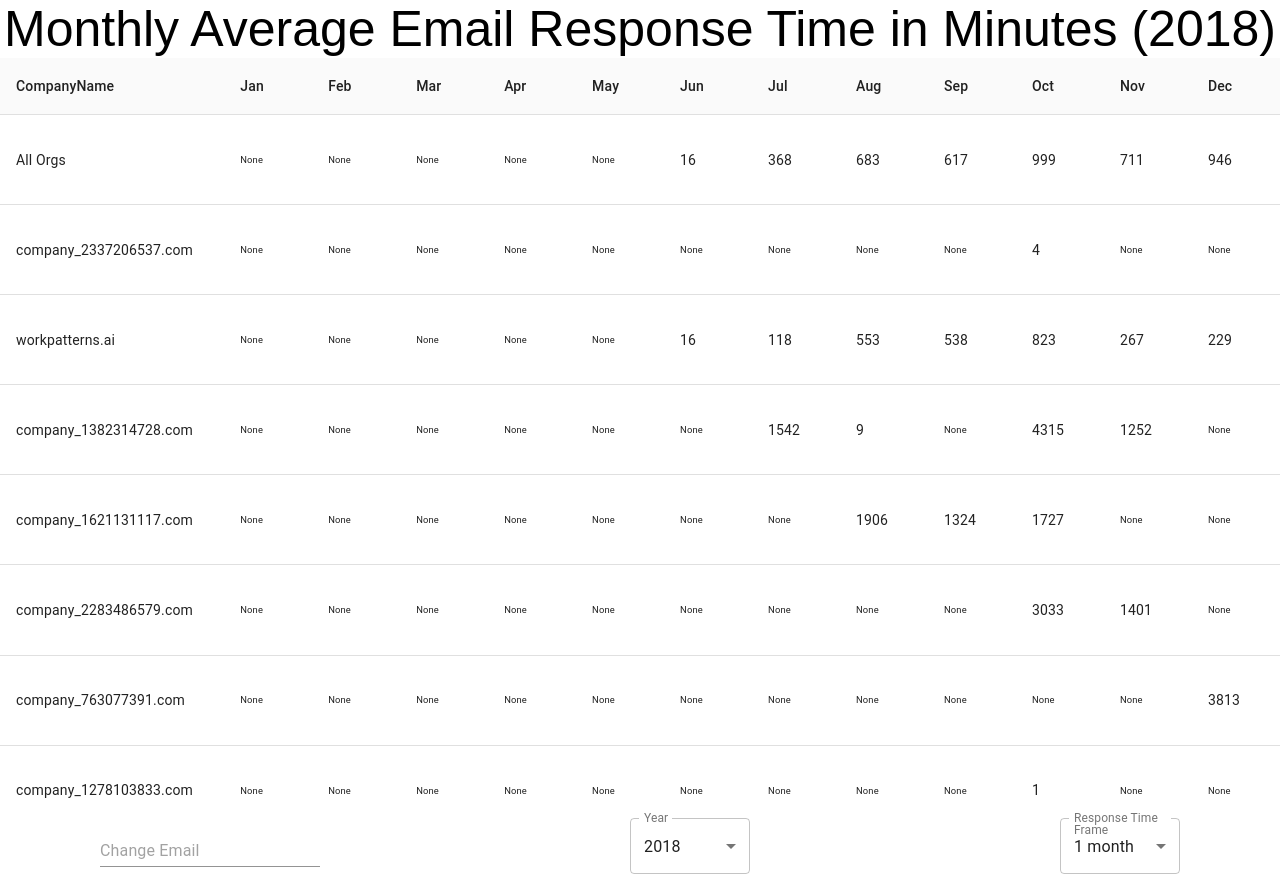
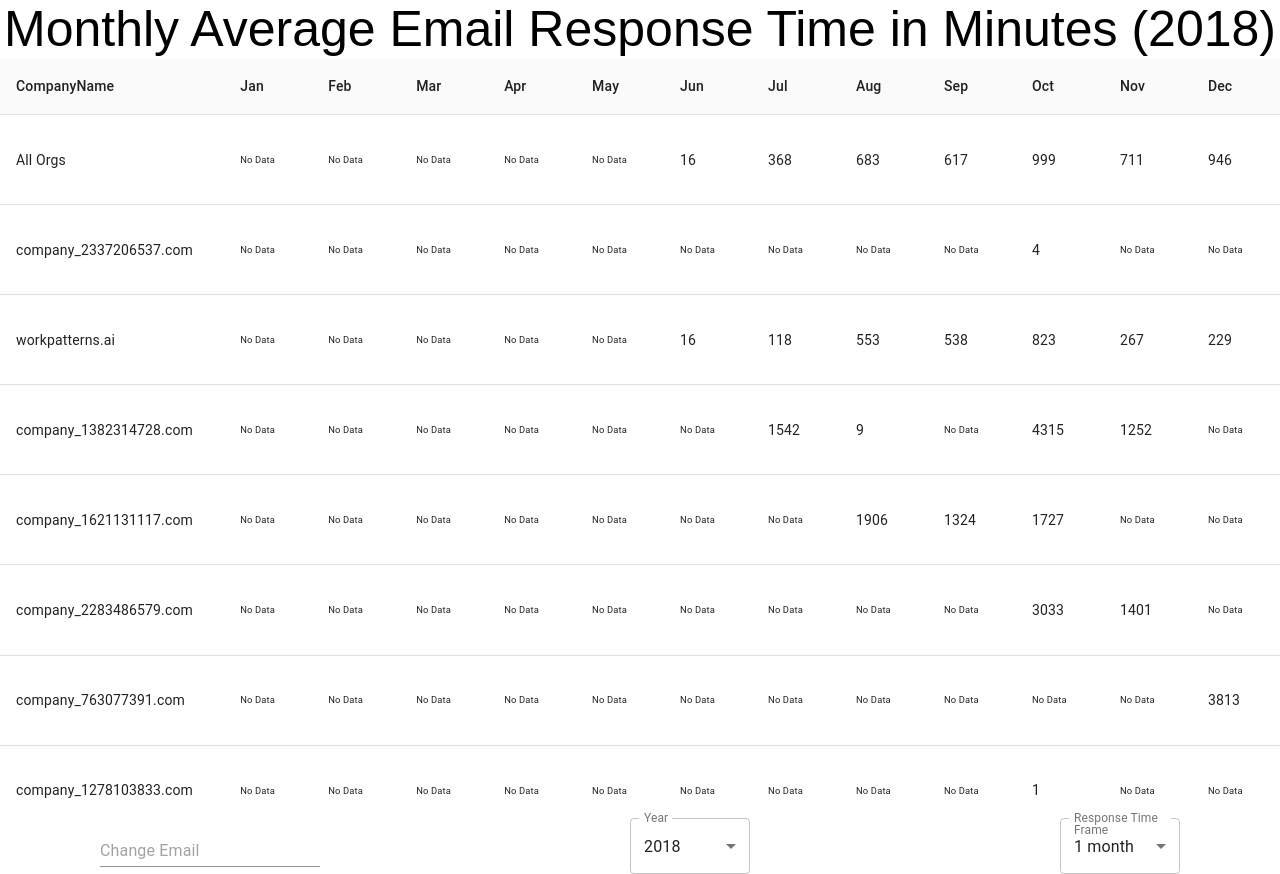
Before and after one commit to kfang1220/workpatterns-takehome, a React (Create React App) app: page / in a window 1280 px wide. Built offline with nearby package versions, Linux system fonts and the light colour scheme.

Commit message:
minor text change

```diff
--- a/src/components/TableDisplay.jsx
+++ b/src/components/TableDisplay.jsx
@@ -38,7 +38,7 @@ export const TableDisplay = (props) => {
                 if (data[NUMBER_OF_EMAILS][i] !== 0) {
                     return month = Math.ceil(month/data[NUMBER_OF_EMAILS][i]);
                 } else {
-                    if (month === 0) return <h6 key={i} className={classes.cellHeader}>None</h6>
+                    if (month === 0) return <h6 key={i} className={classes.cellHeader}>No Data</h6>
                     return Math.ceil(month);
                 }
             })
```
